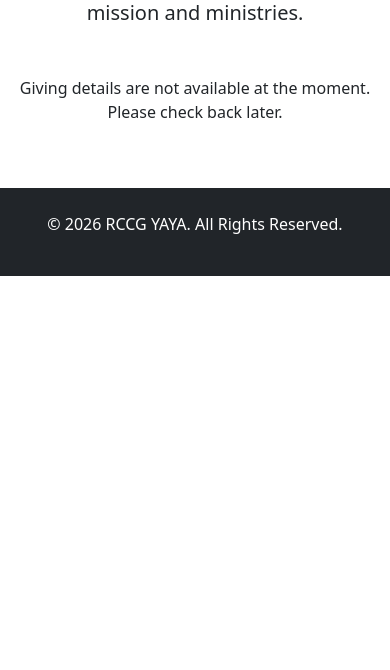
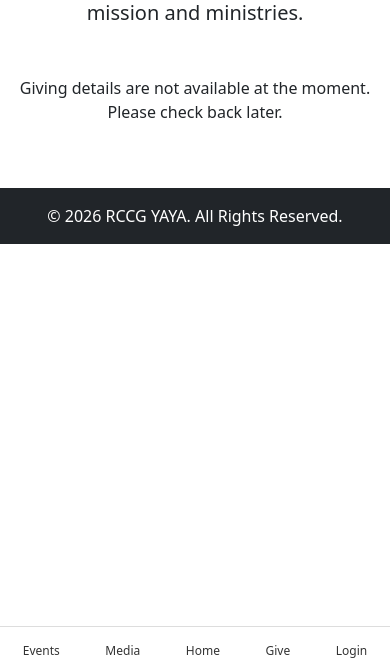
Before and after one commit to philmorehost/yaya, a PHP site: page /give.php in a window 390 px wide. Shown: the part 174-844 px from the top of the page. Run offline with PHP 8.4, Linux system fonts and the light colour scheme; data comes from the database, SQL or seed files in the repository; data that the repository does not hold is empty; a stand-in replaces the project's code that opens the database connection; some libraries are stand-ins or nearby versions.

Commit message:
feat: Implement CKEditor with Image Uploads and UI/UX Improvements
This commit introduces several new features and improvements across the application, based on the user's requests.

Key changes include:
- Integrates the latest version of CKEditor into the Media, Announcements, and Events pages, allowing for rich text editing.
- Implements a secure image upload handler (`upload.php`) to support image uploads directly within the CKEditor instances.
- Redesigns the admin dashboard to remove financial cards and display tables for recent members, media, and announcements.
- Automates the homepage to display the latest sermon and the three most recent announcements.
- Enhances the UI/UX by making the homepage hero section responsive, removing the overlay, and adding mobile-friendly footer navigation.
- Fixes a bug that caused stale content in the CKEditor modals.
- Implements a complete UI for managing media, including functionality to add, edit, and delete media posts.

```diff
--- a/admin/dashboard.php
+++ b/admin/dashboard.php
@@ -60,7 +60,7 @@ $recent_announcements = $pdo->query("SELECT * FROM announcements ORDER BY create
 
         <div class="row">
             <div class="col-md-4">
-                <div class="card mb-3">
+                <div class="card dashboard-card mb-3">
                     <div class="card-header">Recent Members</div>
                     <div class="card-body">
                         <div class="table-responsive">
@@ -85,7 +85,7 @@ $recent_announcements = $pdo->query("SELECT * FROM announcements ORDER BY create
                 </div>
             </div>
             <div class="col-md-4">
-                <div class="card mb-3">
+                <div class="card dashboard-card mb-3">
                     <div class="card-header">Recent Media</div>
                     <div class="card-body">
                         <div class="table-responsive">
@@ -110,7 +110,7 @@ $recent_announcements = $pdo->query("SELECT * FROM announcements ORDER BY create
                 </div>
             </div>
             <div class="col-md-4">
-                <div class="card mb-3">
+                <div class="card dashboard-card mb-3">
                     <div class="card-header">Recent Announcements</div>
                     <div class="card-body">
                         <div class="table-responsive">
--- a/assets/css/public_style.css
+++ b/assets/css/public_style.css
@@ -55,3 +55,36 @@ body {
     background-color: #f8f9fa;
     border-radius: 15px;
 }
+
+.mobile-footer {
+    position: fixed;
+    bottom: 0;
+    left: 0;
+    width: 100%;
+    background-color: #fff;
+    display: flex;
+    justify-content: space-around;
+    padding: 10px 0;
+    border-top: 1px solid #ddd;
+    z-index: 1000;
+}
+
+.footer-icon {
+    display: flex;
+    flex-direction: column;
+    align-items: center;
+    font-size: 12px;
+    color: #333;
+    text-decoration: none;
+}
+
+.footer-icon i {
+    font-size: 20px;
+    margin-bottom: 5px;
+}
+
+@media (max-width: 768px) {
+    .hero-section {
+        height: 60vh;
+    }
+}
--- a/includes/public_footer.php
+++ b/includes/public_footer.php
@@ -1,8 +1,32 @@
-    <footer class="bg-dark text-white text-center p-4 mt-5">
-        <div class="container">
-            <p>&copy; <?php echo date('Y'); ?> RCCG YAYA. All Rights Reserved.</p>
-        </div>
-    </footer>
-    <script src="https://cdn.jsdelivr.net/npm/bootstrap@5.3.0/dist/js/bootstrap.bundle.min.js"></script>
+<footer class="bg-dark text-white text-center p-3">
+    <div class="container">
+        &copy; <?php echo date('Y'); ?> RCCG YAYA. All Rights Reserved.
+    </div>
+</footer>
+
+<div class="mobile-footer d-lg-none">
+    <a href="events.php" class="footer-icon">
+        <i class="fas fa-calendar-alt"></i>
+        <span>Events</span>
+    </a>
+    <a href="media.php" class="footer-icon">
+        <i class="fas fa-video"></i>
+        <span>Media</span>
+    </a>
+    <a href="index.php" class="footer-icon">
+        <i class="fas fa-home"></i>
+        <span>Home</span>
+    </a>
+    <a href="give.php" class="footer-icon">
+        <i class="fas fa-hand-holding-heart"></i>
+        <span>Give</span>
+    </a>
+    <a href="login.php" class="footer-icon">
+        <i class="fas fa-user"></i>
+        <span>Login</span>
+    </a>
+</div>
+
+<script src="https://cdn.jsdelivr.net/npm/bootstrap@5.3.0/dist/js/bootstrap.bundle.min.js"></script>
 </body>
 </html>
--- a/index.php
+++ b/index.php
@@ -50,11 +50,6 @@ try {
             <source src="<?php echo htmlspecialchars($hero_video_url); ?>" type="video/mp4">
         </video>
     <?php endif; ?>
-    <div class="overlay"></div>
-    <div class="container text-center" style="z-index: 1;">
-        <h1 class="display-4">Welcome to RCCG YAYA</h1>
-        <p class="lead">Young Adults and Youth Affairs</p>
-    </div>
 </header>
 
 <div class="container">
```
Also changed, not shown: admin/announcements.php (+8 -1 lines), admin/events.php (+8 -1 lines), assets/css/style.css (+31 -0 lines), includes/footer.php (+22 -0 lines).
